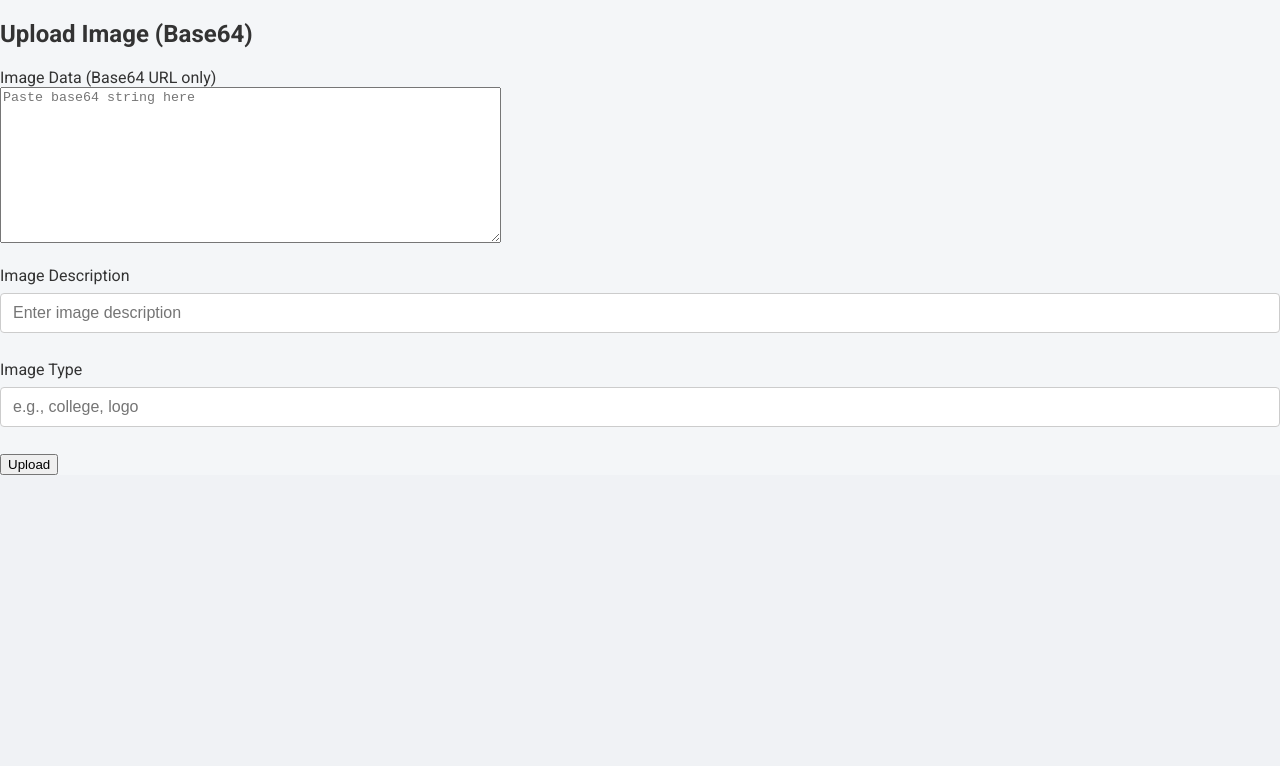
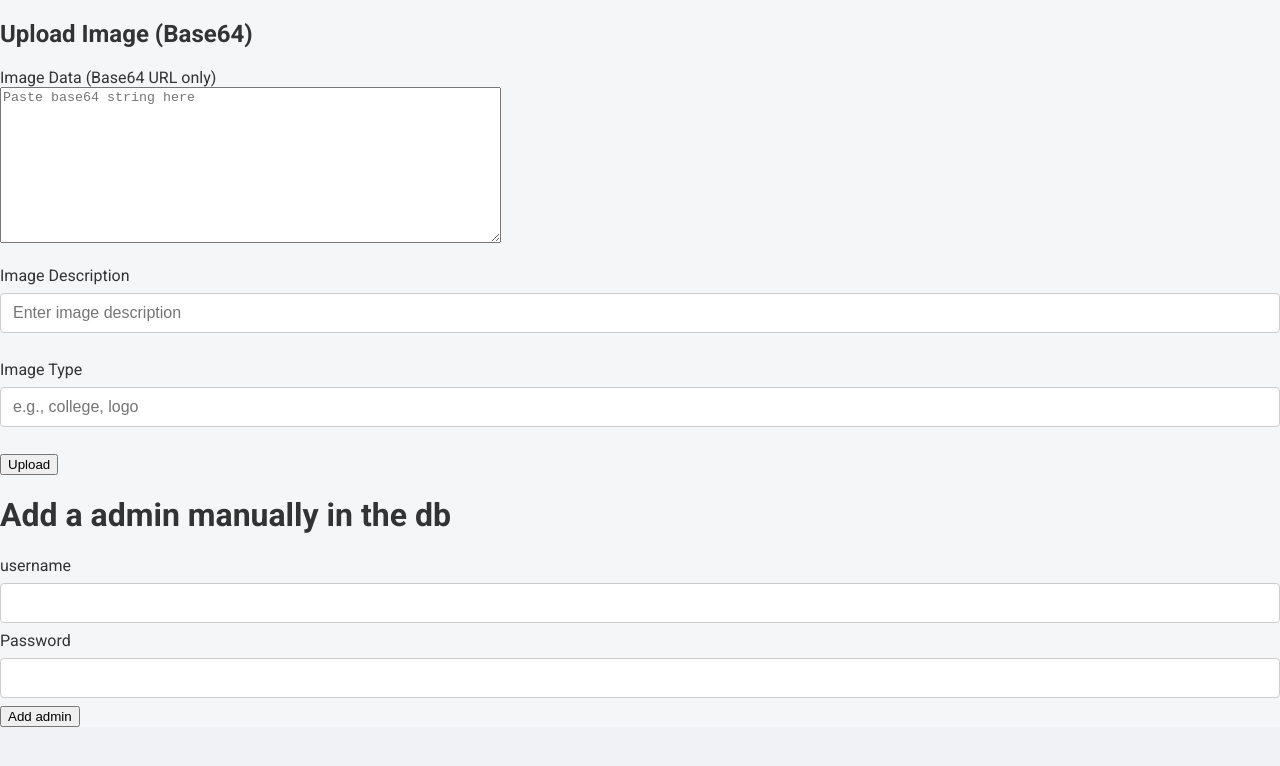
Before and after one commit to Prashanth32124/CampusKartfrontend, a React (Create React App) app: page /AdminDashboard in a window 1280 px wide. Shown: the top 766 px of the page. Built offline with nearby package versions, Linux system fonts and the light colour scheme; sample sign-in values are in the browser's storage.

Commit message:
Added Admin features  UI and logic

```diff
--- a/src/AdminDashboard.jsx
+++ b/src/AdminDashboard.jsx
@@ -6,6 +6,14 @@ function AdminDashboard() {
   const [imagedesc, setImagedesc] = useState('');
   const [imageType, setImageType] = useState('');
   const [message, setMessage] = useState('');
+  const [username,setUsername]=useState('');
+  const [password,setPassword]=useState('');
+  const handleusername=(e)=>{
+    setUsername(e.target.value);
+  }
+  const handlepassword=(e)=>{
+    setPassword(e.target.value);
+  }
   const handleimgdata = (e) => {
     setImagedata(e.target.value);
   };
@@ -34,7 +42,26 @@ function AdminDashboard() {
     alert("Something went wrong!");
   }
   };
-
+  const handleab=async()=>{
+    if(username==" " || password==" "){
+      alert("please fill the details admin");
+    }
+    try{
+      const res=await axios.post("https://rp2backend.vercel.app/Adminadd",{
+        username,
+        password
+      })
+      if(res.data.success){
+        alert("new admin added successfully");
+      }
+      else{
+        alert("error ocuured");
+      }
+    }
+    catch{
+      alert("error occured");
+    }
+  }
   return (
     <div>
       <h2>Upload Image (Base64)</h2>
@@ -69,6 +96,22 @@ function AdminDashboard() {
 
         <button type="submit">Upload</button>
       </form>
+      <div>
+        <h1>Add a admin manually in the db</h1>
+        <label>username</label>
+        <input
+        type="text"
+        value={username}
+        onChnage={handleusername}
+        />
+        <label>Password</label>
+        <input
+        type="password"
+        value={password}
+        onChange={handlepassword}
+        />
+       <button onClick={handleab}>Add admin</button>
+      </div>
     </div>
   );
 }
```
